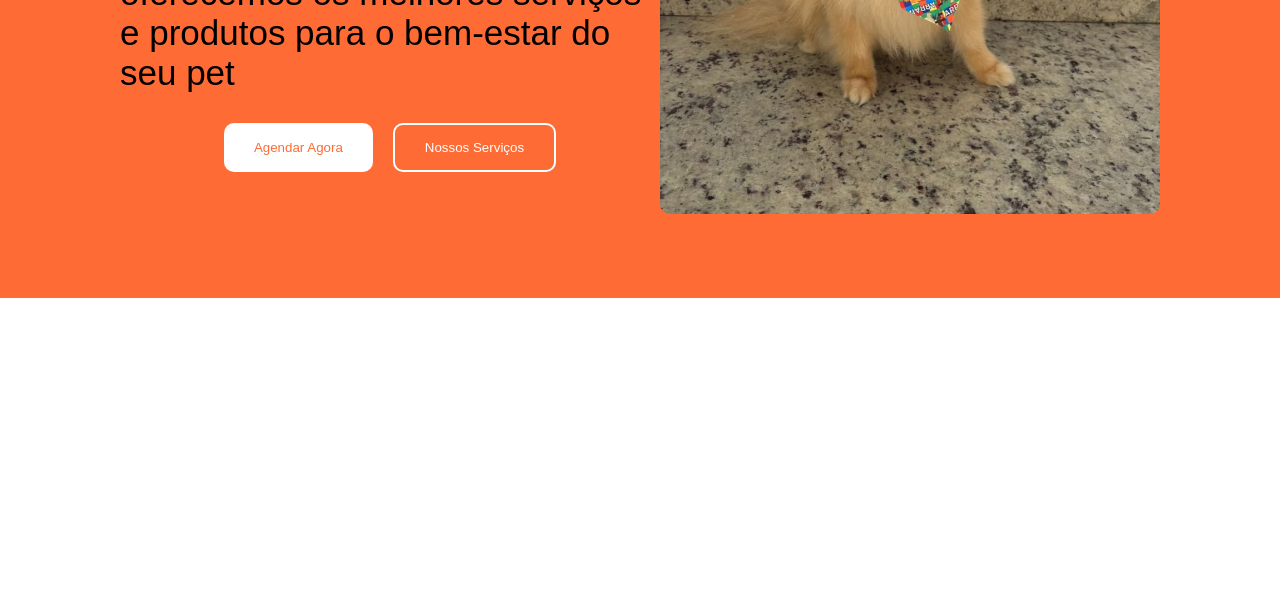
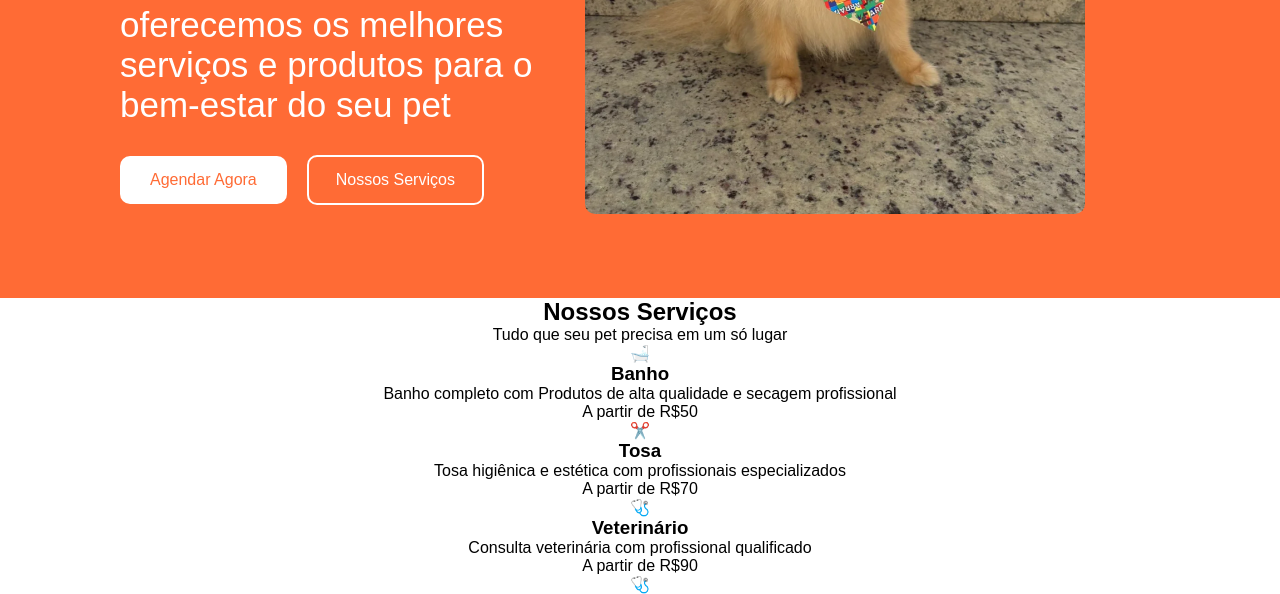
Before and after one commit to LuizFelipeChpp/Projeto-Amigo-PET, a plain HTML site: page index.html in a window 1280 px wide. Shown: the part 435-1029 px from the top of the page. Before the commit the page ends 800 px from the top, so only its background shows below. Drawn offline with Linux system fonts and the light colour scheme.

Commit message:
alterações nos botoes e adição da aba de serviços, ainda sem o css

```diff
--- a/index.html
+++ b/index.html
@@ -31,8 +31,9 @@
 
             <p>oferecemos os melhores serviços e produtos para o bem-estar do seu pet</p>
             <div class="botoes">
-                <button class="btn-agendar">Agendar Agora</button>
-                <button class="btn-servicos">Nossos Serviços</button>
+                <a href="#agendar" class="btn-agendar">Agendar Agora</a>
+
+                <a href="#servicos" class="btn-servicos">Nossos Serviços</a>
             </div>
         </div>
 
@@ -42,6 +43,40 @@
 
     </section>
 
+    <section id="servicos">
+        <h2>Nossos Serviços</h2>
+        <p>Tudo que seu pet precisa em um só lugar</p>
+
+        <div class="container">
+            <div class="card">
+                <div class="icone">🛁</div>
+                <h3>Banho</h3>
+                <p>Banho completo com Produtos de alta qualidade e secagem profissional</p>
+                <span class="preco">A partir de R$50</span>
+            </div>
+
+            <div class="card">
+                <div class="icone">✂️</div>
+                <h3>Tosa</h3>
+                <p>Tosa higiênica e estética com profissionais especializados</p>
+                <span class="preco">A partir de R$70</span>
+            </div>
+
+            <div class="card">
+                <div class="icone">🩺</div>
+                <h3>Veterinário</h3>
+                <p>Consulta veterinária com profissional qualificado</p>
+                <span class="preco">A partir de R$90</span>
+            </div>
+
+            <div class="card">
+                <div class="icone">🩺</div>
+            </div>
+
+        </div>
+
+    </section>
+
 
 </body>
 
--- a/style.css
+++ b/style.css
@@ -15,6 +15,9 @@ body{
     align-items: center;
     padding: 10px 5%;
     background-color: #ffffff;
+    position:sticky;
+    top: 0;
+    z-index: 1000;
 }
 
 .logo{
@@ -63,11 +66,13 @@ nav a:hover{
 }
 
 .texto-inicio h2{
+    color: white;
     font-size: 55px;
     margin-bottom: 20px;
 }
 
 .texto-inicio p{
+    color: white;
     font-size: 35px;
     margin-bottom: 30px;
 }
@@ -75,16 +80,27 @@ nav a:hover{
 .botoes{
     display: flex;
     gap: 20px;
-    justify-content: center;
+    justify-content: flex-start;
+    align-items: center;
 }
 
+.btn-agendar, .btn-servicos{
+    display: inline-block;
+    text-decoration: none;
+    border-radius: 10px;
+    font-size: 16px;
+    font-weight: 500;
+}
 .btn-agendar{
+    padding: 15px 30px;
     background-color: white;
     color: #FF6B35;
     border: none;
 }
 
+
 .btn-servicos{
+    padding: 14px 27px;
     background-color: #FF6B35;
     color: white;
     border: 2px solid white;
@@ -100,4 +116,10 @@ nav a:hover{
 .imagem-inicio img{
     width: 500px;
     border-radius: 10px;
+    margin-right: 75px;
 }
+
+#servicos{
+    justify-content: center;
+    text-align: center;
+}
```
